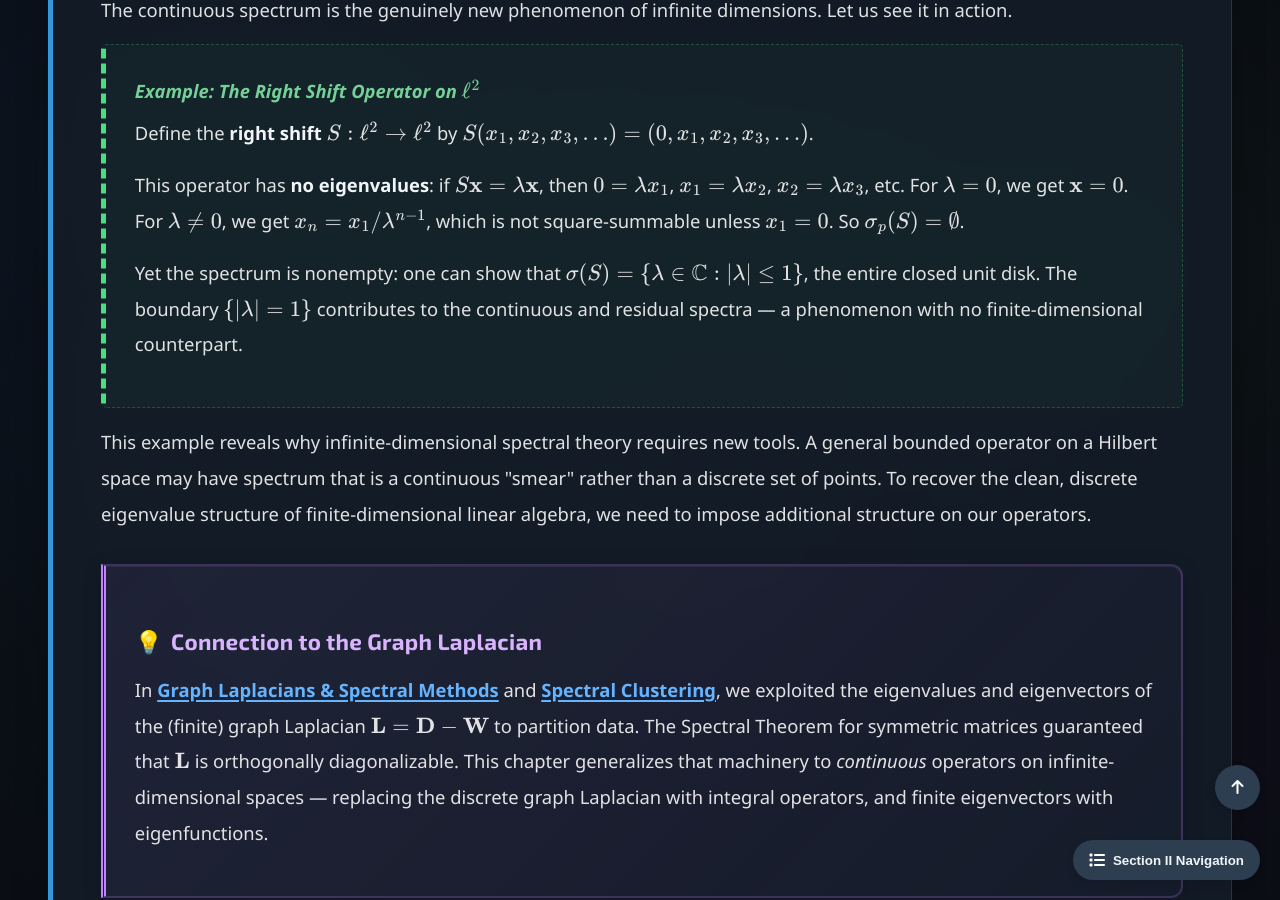
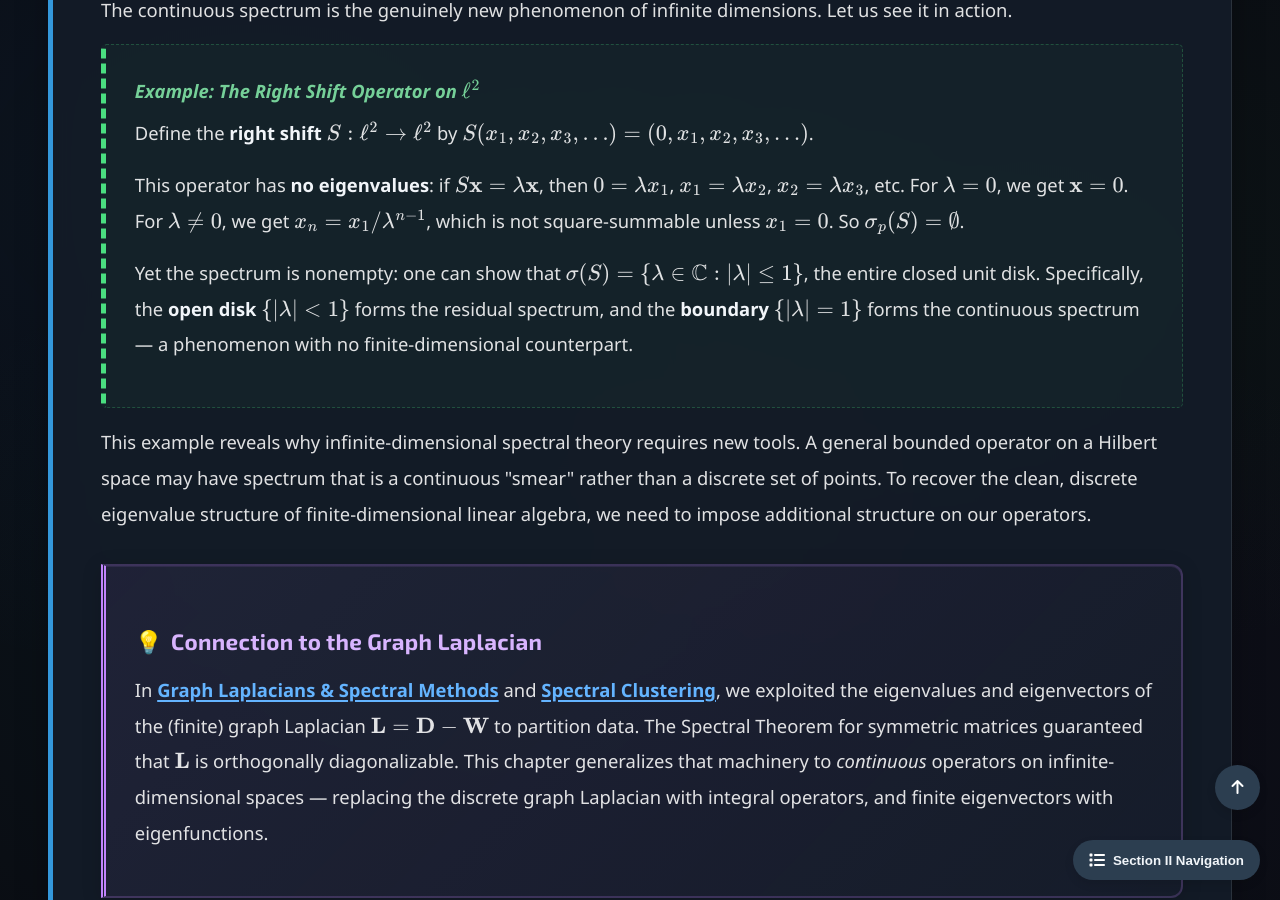
Before and after one commit to Yusukey01/yusukey01.github.io, a Jekyll site: the page built from Mathematics/Calculus/spectral_theory.html, in a window 1280 px wide and 900 px high, scrolled down 2003 px. Built offline with Jekyll 4.4.1, drawn with Linux system fonts in a browser that asks for light colours.

Commit message:
fix explanations

```diff
--- a/Mathematics/Calculus/spectral_theory.html
+++ b/Mathematics/Calculus/spectral_theory.html
@@ -113,8 +113,9 @@ uses_python: false
                     </p>
                     <p>
                         Yet the spectrum is nonempty: one can show that \(\sigma(S) = \{\lambda \in \mathbb{C} : |\lambda| \leq 1\}\),
-                        the entire closed unit disk. The boundary \(\{|\lambda| = 1\}\) contributes to the
-                        continuous and residual spectra — a phenomenon with no finite-dimensional counterpart.
+                        the entire closed unit disk. Specifically, the <strong>open disk</strong> \(\{|\lambda| < 1\}\) forms the
+                        residual spectrum, and the <strong>boundary</strong> \(\{|\lambda| = 1\}\) forms the continuous spectrum —
+                        a phenomenon with no finite-dimensional counterpart.
                     </p>
                 </div>
 
```
